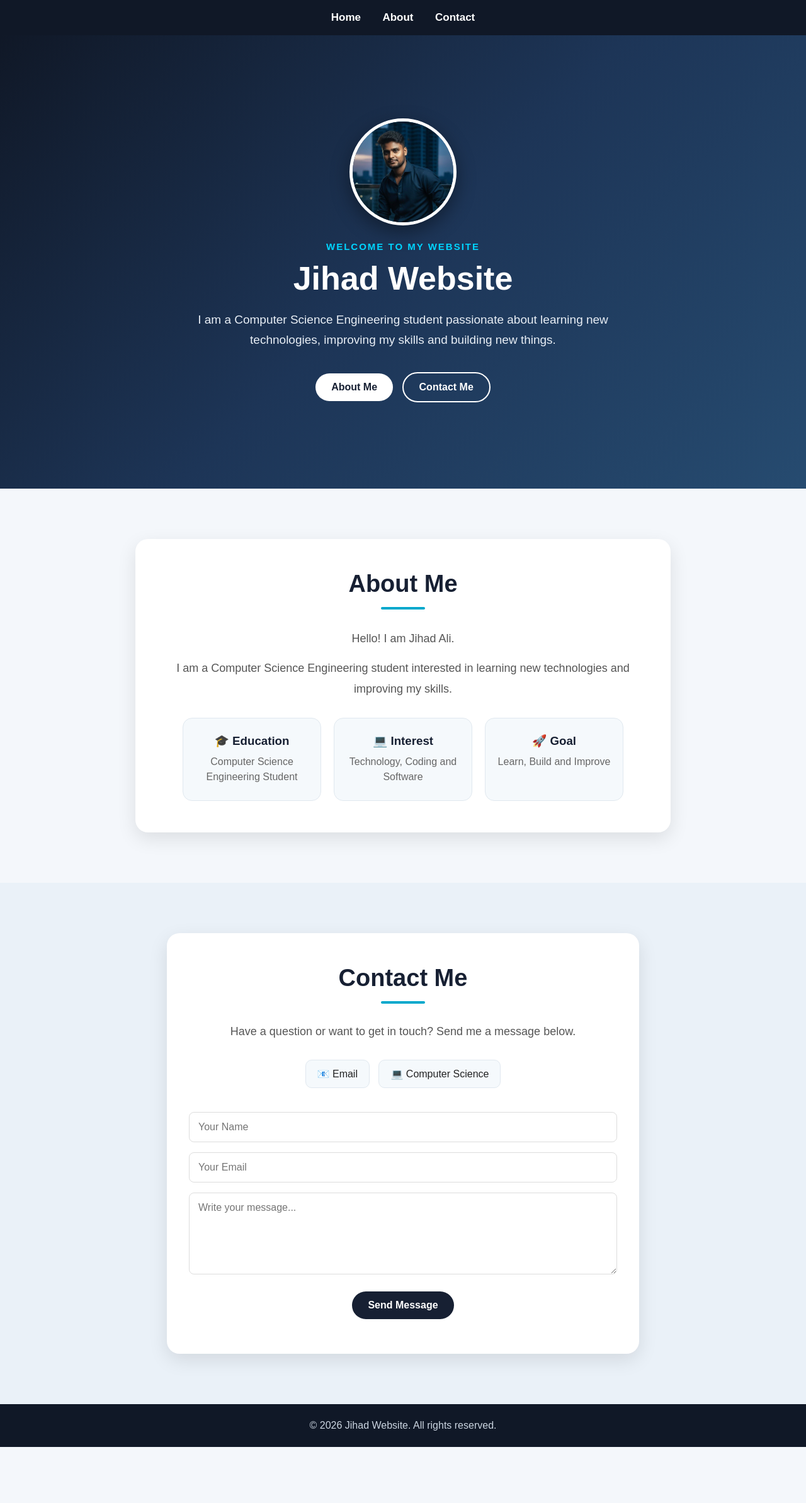
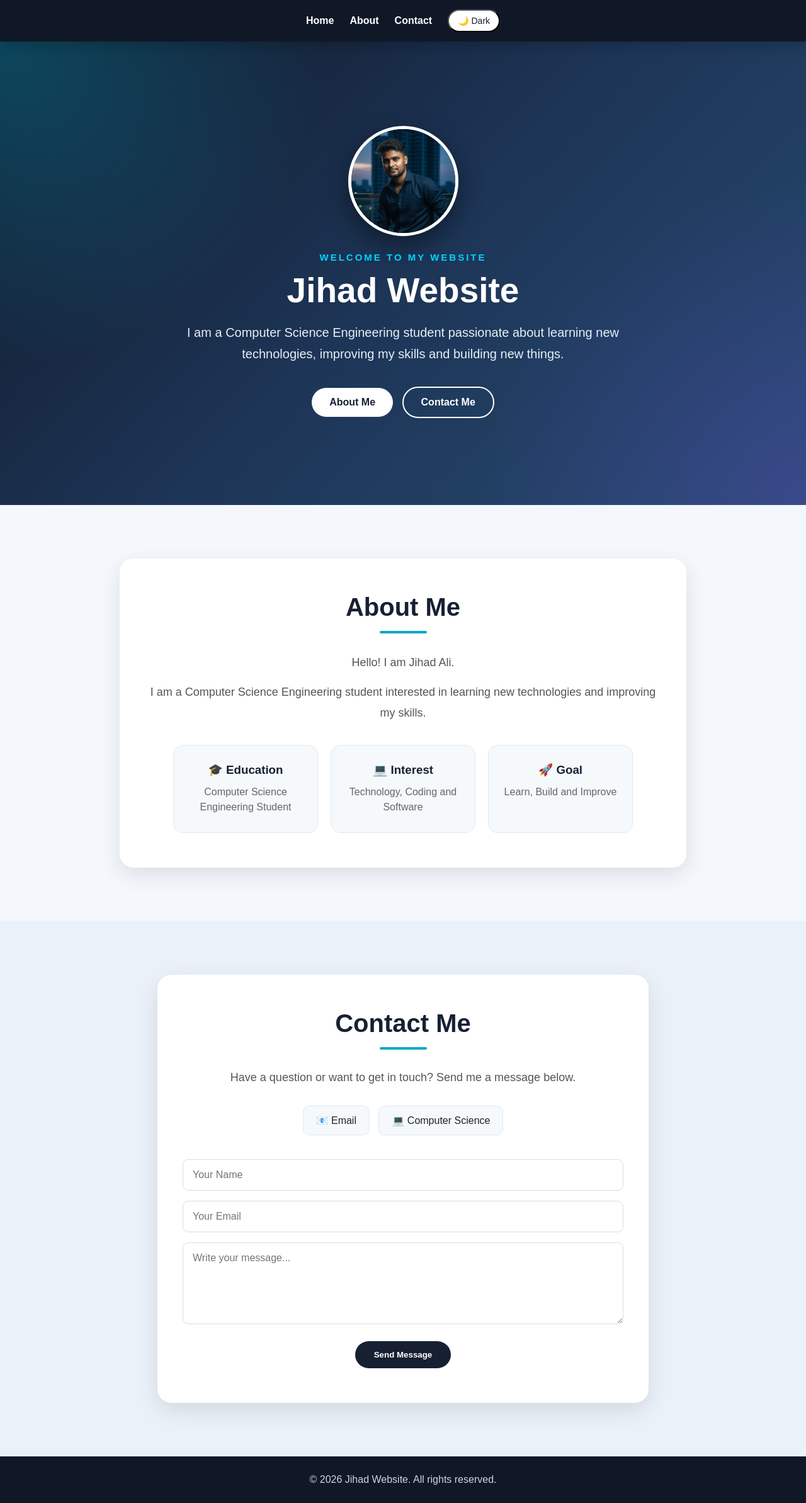
Before and after one commit to jihadali01cse-ship-it/My-website-, a plain HTML site: page index.html in a window 1280 px wide. Shown: the whole page at 63% size. Before the commit the page ends 2298 px from the top, so only its background shows below. Drawn offline with Linux system fonts and the light colour scheme.

Commit message:
Enhance website layout and add dark mode toggle
Added a theme toggle button and improved styling for navigation and sections.

```diff
--- a/index.html
+++ b/index.html
@@ -21,34 +21,62 @@
             font-family: Arial, sans-serif;
             background: #f4f7fb;
             color: #222;
+            transition: 0.3s;
         }
 
-        /* Navigation */
+        /* =========================
+           NAVIGATION
+        ========================== */
+
         nav {
             background: #101827;
-            padding: 18px;
-            text-align: center;
+            padding: 15px 20px;
+            display: flex;
+            justify-content: center;
+            align-items: center;
+            gap: 25px;
             position: sticky;
             top: 0;
             z-index: 1000;
+            box-shadow: 0 5px 20px rgba(0,0,0,0.2);
         }
 
         nav a {
             color: white;
             text-decoration: none;
-            margin: 0 15px;
-            font-size: 17px;
+            font-size: 16px;
             font-weight: bold;
+            transition: 0.3s;
         }
 
         nav a:hover {
             color: #00d4ff;
         }
 
-        /* Home */
+        /* Theme Button */
+
+        .theme-button {
+            width: auto;
+            padding: 8px 14px;
+            margin: 0;
+            border-radius: 20px;
+            background: #ffffff;
+            color: #172033;
+            font-size: 14px;
+        }
+
+        .theme-button:hover {
+            background: #00d4ff;
+            color: white;
+        }
+
+        /* =========================
+           HOME
+        ========================== */
+
         .home {
-            min-height: 90vh;
-            padding: 60px 20px;
+            min-height: 92vh;
+            padding: 70px 20px;
             text-align: center;
             color: white;
 
@@ -57,7 +85,18 @@
             justify-content: center;
             align-items: center;
 
-            background: linear-gradient(
+            background:
+                radial-gradient(
+                    circle at top left,
+                    rgba(0,212,255,0.25),
+                    transparent 35%
+                ),
+                radial-gradient(
+                    circle at bottom right,
+                    rgba(100,70,200,0.30),
+                    transparent 35%
+                ),
+                linear-gradient(
                     135deg,
                     #101827,
                     #1d3557,
@@ -66,41 +105,49 @@
         }
 
         .profile-photo {
-            width: 170px;
-            height: 170px;
+            width: 175px;
+            height: 175px;
             object-fit: cover;
             border-radius: 50%;
             border: 5px solid white;
             margin-bottom: 25px;
-            box-shadow: 0 10px 30px rgba(0,0,0,0.4);
+
+            box-shadow:
+                0 15px 40px rgba(0,0,0,0.45);
+
+            transition: 0.4s;
+        }
+
+        .profile-photo:hover {
+            transform: scale(1.05);
         }
 
         .welcome {
             color: #00d4ff;
             font-size: 15px;
-            letter-spacing: 2px;
+            letter-spacing: 3px;
             margin-bottom: 12px;
             font-weight: bold;
         }
 
         .home h1 {
-            font-size: 52px;
-            margin-bottom: 20px;
+            font-size: 55px;
+            margin-bottom: 18px;
         }
 
         .home p {
-            max-width: 700px;
-            font-size: 19px;
+            max-width: 720px;
+            font-size: 20px;
             line-height: 1.7;
             color: #e8eef5;
         }
 
-        .buttons {
+        .home-buttons {
             margin-top: 30px;
         }
 
-        button {
-            padding: 13px 25px;
+        .home-buttons button {
+            padding: 14px 28px;
             margin: 5px;
             border: none;
             border-radius: 30px;
@@ -109,44 +156,62 @@
             cursor: pointer;
             background: white;
             color: #172033;
+            transition: 0.3s;
         }
 
-        button:hover {
+        .home-buttons button:hover {
+            transform: translateY(-4px);
             background: #00d4ff;
             color: white;
+            box-shadow: 0 10px 25px rgba(0,212,255,0.3);
         }
 
-        .outline {
+        .home-buttons .outline {
             background: transparent;
             color: white;
             border: 2px solid white;
         }
 
-        /* Sections */
-        .section {
-            padding: 80px 20px;
+        .home-buttons .outline:hover {
+            background: white;
+            color: #172033;
         }
 
-        /* About */
+        /* =========================
+           SECTIONS
+        ========================== */
+
+        .section {
+            padding: 85px 20px;
+        }
+
+        /* =========================
+           ABOUT
+        ========================== */
+
+        #about {
+            background: #f4f7fb;
+        }
+
         .about-box {
-            max-width: 850px;
+            max-width: 900px;
             margin: auto;
             background: white;
-            padding: 50px 35px;
+            padding: 55px 40px;
             text-align: center;
-            border-radius: 20px;
-            box-shadow: 0 10px 30px rgba(0,0,0,0.1);
+            border-radius: 22px;
+            box-shadow: 0 12px 35px rgba(0,0,0,0.1);
         }
 
         .about-box h2,
         .contact-box h2 {
-            font-size: 38px;
+            font-size: 40px;
             color: #172033;
             margin-bottom: 15px;
         }
 
         .line {
-            width: 70px;
+            width: 75px;
             height: 4px;
             background: #00a8cc;
             margin: 0 auto 30px;
@@ -164,20 +229,26 @@
             display: flex;
             justify-content: center;
             gap: 20px;
-            margin-top: 30px;
+            margin-top: 35px;
             flex-wrap: wrap;
         }
 
         .card {
-            width: 220px;
-            padding: 25px 15px;
+            width: 230px;
+            padding: 28px 18px;
             background: #f5f9fc;
             border: 1px solid #e0e8ef;
-            border-radius: 15px;
+            border-radius: 16px;
+            transition: 0.3s;
+        }
+
+        .card:hover {
+            transform: translateY(-7px);
+            box-shadow: 0 12px 25px rgba(0,0,0,0.1);
         }
 
         .card h3 {
-            margin-bottom: 10px;
+            margin-bottom: 12px;
             color: #172033;
         }
 
@@ -186,24 +257,22 @@
             line-height: 1.5;
         }
 
-        .card:hover {
-            transform: translateY(-5px);
-            box-shadow: 0 10px 25px rgba(0,0,0,0.1);
-        }
+        /* =========================
+           CONTACT
+        ========================== */
 
-        /* Contact */
         #contact {
             background: #eaf1f8;
         }
 
         .contact-box {
-            max-width: 750px;
+            max-width: 780px;
             margin: auto;
             background: white;
-            padding: 50px 35px;
+            padding: 55px 40px;
             text-align: center;
-            border-radius: 20px;
-            box-shadow: 0 10px 30px rgba(0,0,0,0.1);
+            border-radius: 22px;
+            box-shadow: 0 12px 35px rgba(0,0,0,0.1);
         }
 
         .contact-box > p {
@@ -219,20 +288,24 @@
 
         .info {
             display: inline-block;
-            padding: 12px 18px;
+            padding: 13px 20px;
             margin: 5px;
             background: #f5f9fc;
+            border: 1px solid #e0e8ef;
             border-radius: 10px;
-            border: 1px solid #e0e8ef;
         }
+
+        /* =========================
+           FORM
+        ========================== */
 
         input,
         textarea {
             width: 100%;
-            padding: 14px;
+            padding: 15px;
             margin: 8px 0;
             border: 1px solid #ddd;
-            border-radius: 8px;
+            border-radius: 9px;
             font-size: 16px;
             font-family: Arial, sans-serif;
             outline: none;
@@ -241,6 +314,7 @@
         input:focus,
         textarea:focus {
             border-color: #00a8cc;
+            box-shadow: 0 0 0 3px rgba(0,168,204,0.1);
         }
 
         textarea {
@@ -249,38 +323,113 @@
         }
 
         .send {
+            padding: 14px 30px;
             margin-top: 15px;
             background: #172033;
             color: white;
-            width: auto;
+            border: none;
+            border-radius: 25px;
+            font-weight: bold;
+            cursor: pointer;
         }
 
         .send:hover {
             background: #00a8cc;
         }
 
-        /* Footer */
+        /* =========================
+           FOOTER
+        ========================== */
+
         footer {
             background: #101827;
             color: white;
             text-align: center;
-            padding: 25px 10px;
+            padding: 28px 10px;
         }
 
         footer p {
             color: #cbd5e1;
         }
 
-        /* Mobile */
+        /* =========================
+           DARK MODE
+        ========================== */
+
+        body.dark {
+            background: #0f172a;
+            color: #e5e7eb;
+        }
+
+        body.dark #about {
+            background: #0f172a;
+        }
+
+        body.dark #contact {
+            background: #111827;
+        }
+
+        body.dark .about-box,
+        body.dark .contact-box {
+            background: #1e293b;
+            color: #e5e7eb;
+            box-shadow: 0 12px 35px rgba(0,0,0,0.35);
+        }
+
+        body.dark .about-box h2,
+        body.dark .contact-box h2 {
+            color: white;
+        }
+
+        body.dark .about-box > p,
+        body.dark .contact-box > p {
+            color: #cbd5e1;
+        }
+
+        body.dark .card,
+        body.dark .info {
+            background: #263449;
+            border-color: #3b4a61;
+        }
+
+        body.dark .card h3 {
+            color: white;
+        }
+
+        body.dark .card p {
+            color: #cbd5e1;
+        }
+
+        body.dark input,
+        body.dark textarea {
+            background: #111827;
+            color: white;
+            border-color: #475569;
+        }
+
+        body.dark input::placeholder,
+        body.dark textarea::placeholder {
+            color: #94a3b8;
+        }
+
+        /* =========================
+           MOBILE
+        ========================== */
+
         @media (max-width: 600px) {
 
             nav {
-                padding: 14px 5px;
+                padding: 13px 5px;
+                gap: 12px;
             }
 
             nav a {
-                margin: 0 7px;
-                font-size: 14px;
+                font-size: 13px;
+            }
+
+            .theme-button {
+                font-size: 12px;
+                padding: 7px 10px;
             }
 
             .home {
@@ -301,24 +450,24 @@
                 font-size: 16px;
             }
 
-            .buttons {
+            .home-buttons {
                 width: 100%;
                 max-width: 280px;
             }
 
-            button {
+            .home-buttons button {
                 width: 100%;
                 margin: 6px 0;
             }
 
             .section {
-                padding: 50px 12px;
+                padding: 55px 12px;
             }
 
             .about-box,
             .contact-box {
                 width: 100%;
-                padding: 35px 18px;
+                padding: 38px 18px;
             }
 
             .about-box h2,
@@ -353,14 +502,28 @@
 <body>
 
     <!-- Navigation -->
+
     <nav>
+
         <a href="#home">Home</a>
+
         <a href="#about">About</a>
+
         <a href="#contact">Contact</a>
+
+        <button
+            class="theme-button"
+            onclick="toggleTheme()"
+            id="themeButton"
+        >
+            🌙 Dark
+        </button>
+
     </nav>
 
 
     <!-- Home -->
+
     <section id="home" class="home">
 
         <img
@@ -373,7 +536,9 @@
             WELCOME TO MY WEBSITE
         </div>
 
-        <h1>Jihad Website</h1>
+        <h1>
+            Jihad Website
+        </h1>
 
         <p>
             I am a Computer Science Engineering student
@@ -381,7 +546,7 @@
             improving my skills and building new things.
         </p>
 
-        <div class="buttons">
+        <div class="home-buttons">
 
             <button onclick="goTo('about')">
                 About Me
@@ -400,11 +565,14 @@
 
 
     <!-- About -->
+
     <section id="about" class="section">
 
         <div class="about-box">
 
-            <h2>About Me</h2>
+            <h2>
+                About Me
+            </h2>
 
             <div class="line"></div>
 
@@ -422,7 +590,9 @@
 
                 <div class="card">
 
-                    <h3>🎓 Education</h3>
+                    <h3>
+                        🎓 Education
+                    </h3>
 
                     <p>
                         Computer Science Engineering Student
@@ -430,9 +600,12 @@
 
                 </div>
 
+
                 <div class="card">
 
-                    <h3>💻 Interest</h3>
+                    <h3>
+                        💻 Interest
+                    </h3>
 
                     <p>
                         Technology, Coding and Software
@@ -440,9 +613,12 @@
 
                 </div>
 
+
                 <div class="card">
 
-                    <h3>🚀 Goal</h3>
+                    <h3>
+                        🚀 Goal
+                    </h3>
 
                     <p>
                         Learn, Build and Improve
@@ -458,11 +634,14 @@
 
 
     <!-- Contact -->
+
     <section id="contact" class="section">
 
         <div class="contact-box">
 
-            <h2>Contact Me</h2>
+            <h2>
+                Contact Me
+            </h2>
 
             <div class="line"></div>
 
@@ -517,6 +696,7 @@
 
 
     <!-- Footer -->
+
     <footer>
 
         <p>
@@ -527,13 +707,41 @@
 
 
     <!-- JavaScript -->
+
     <script>
 
         function goTo(id) {
-            document.getElementById(id).scrollIntoView({
+
+            document
+                .getElementById(id)
+                .scrollIntoView({
                     behavior: "smooth"
                 });
+
         }
+
+
+        function toggleTheme() {
+
+            document.body.classList.toggle("dark");
+
+            const button =
+                document.getElementById("themeButton");
+
+            if (
+                document.body.classList.contains("dark")
+            ) {
+
+                button.innerHTML = "☀️ Light";
+
+            } else {
+
+                button.innerHTML = "🌙 Dark";
+
+            }
+
+        }
+
 
         function sendMessage(event) {
 
```
Lines whose indentation alone changed are shown as unchanged.
